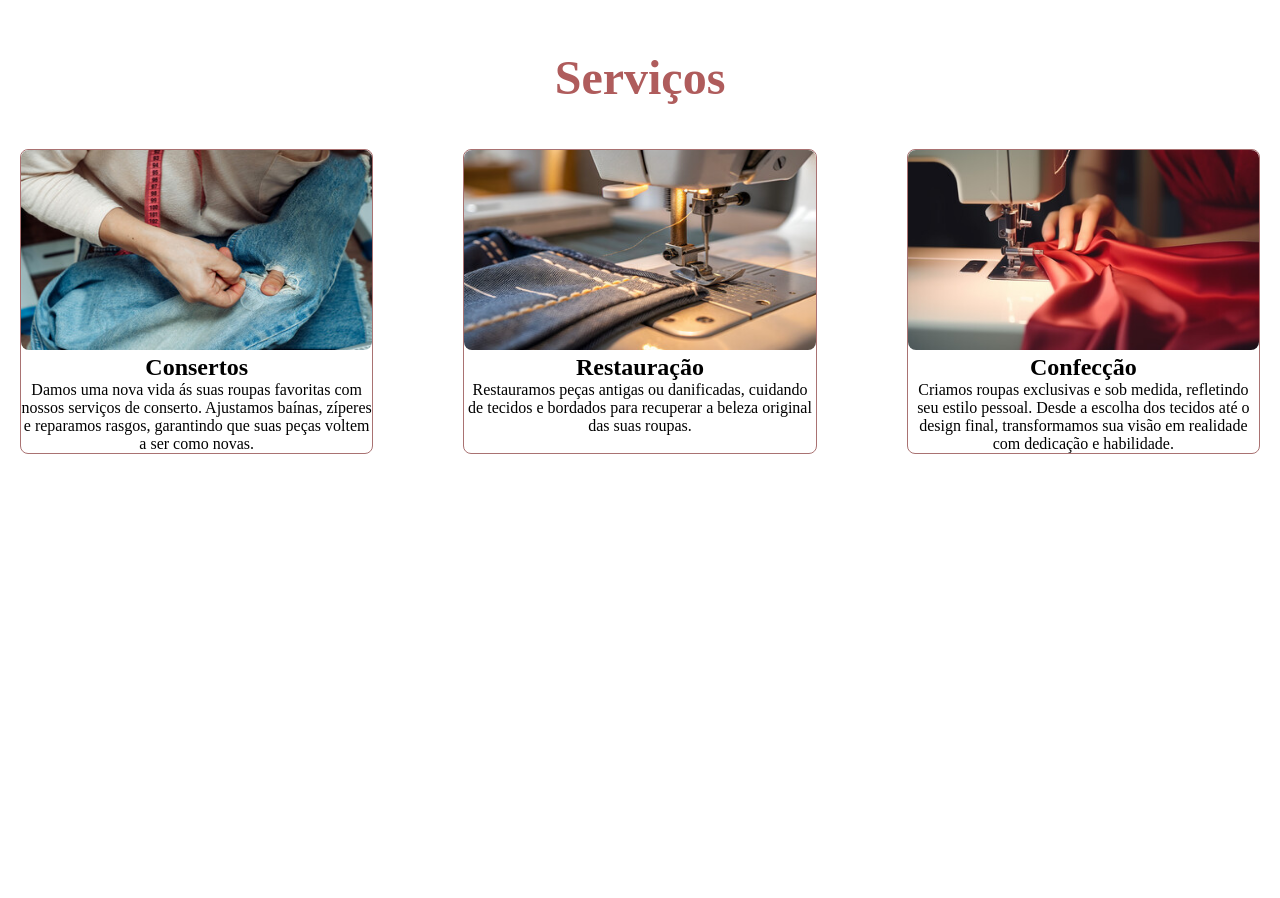
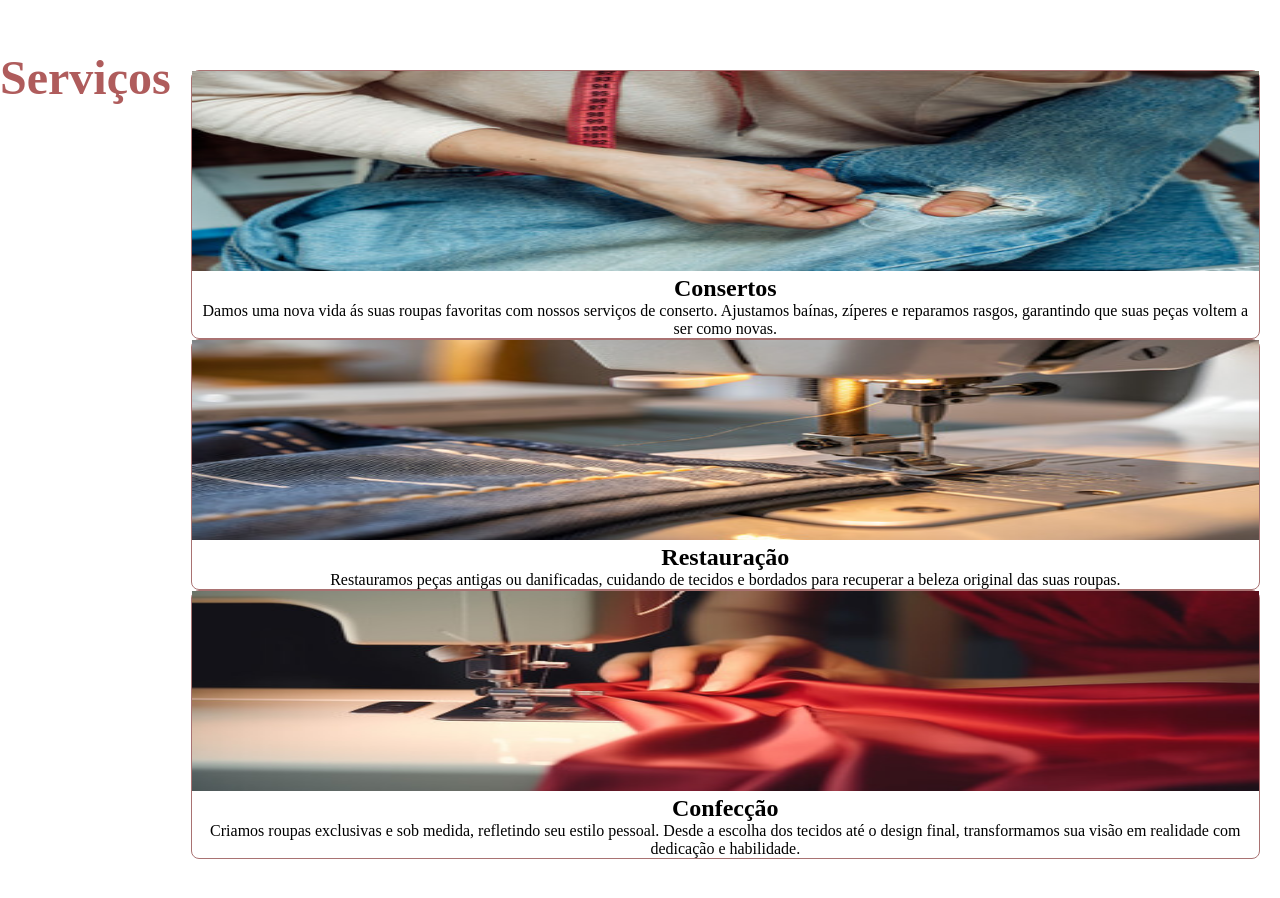
Before and after one commit to dricastro/projeto-atelie, a plain HTML site: page index.html in a window 1280 px wide. Before the commit the page ends 800 px from the top, so only its background shows below. Drawn offline with Linux system fonts and the light colour scheme.

Commit message:
atualizacoes-projeto

```diff
--- a/assets/css/style.css
+++ b/assets/css/style.css
@@ -4,37 +4,30 @@
   border: 0;
   box-sizing: border-box;
 }
-body {
+.area-servicos {
+  display: flex;
   width: 100vw;
-  display: flex;
-  align-items: center;
-}
-.area-main {
-  height: 100px;
-  width: 100%;
-  display: flex;
-}
-.area-servicos{
+  height: auto;
+  margin-top: 50px;
+  margin-bottom: 50px;
 
 }
 .servicos-titulo{
-  margin-top: 50px;
-  margin-bottom: 50px;
   color: #af5c5c;
   font-size: 2rem;
   margin-bottom: 1.5rem;
   text-align: center;
 }
 .area-cards {
+  flex: 1;
   display: flex;
-  justify-content: space-between; /* Distribui o espaço igualmente */
-  gap: 90px; /* Espaço entre os cards */
+  flex-direction: column;
+  text-align: center;
   padding: 20px;
-  flex-wrap: wrap; /* Permite que os cards quebrem para linha seguinte em telas pequenas */
 
 }
 .card {
-  flex: 1;
+
   min-width: 250px; /* Largura mínima para cada card */
   text-align: center;
   border: 1px solid #a97272;
@@ -44,5 +37,4 @@ body {
 .banner-img {
   width: 100%;
   height: 200px;
-  border-radius: 8px;
 }
--- a/index.html
+++ b/index.html
@@ -8,41 +8,27 @@
 
 </head>
 <body>
-    <main class="area-main">
     <section class="area-servicos">
         <div class="servicos-titulo">
             <h1>Serviços</h1>
         </div>
         <div class="area-cards">
             <div class="card">
-                    <div>
                 <img class="banner-img" src="./assets/img/banner1.jpg" alt="">
-                    </div>
-                    <div>
                 <h1>Consertos</h1>
                 <p>Damos uma nova vida ás suas roupas favoritas com nossos serviços de conserto. Ajustamos baínas, zíperes e reparamos rasgos, garantindo que suas peças voltem a ser como novas.</p>
             </div>
-                </div>
             <div class="card">
-                    <div>
                 <img class="banner-img" src="./assets/img/banner2.jpg" alt="">
-                    </div>
-                    <div>
                 <h1>Restauração</h1>
                 <p>Restauramos peças antigas ou danificadas, cuidando de tecidos e bordados para recuperar a beleza original das suas roupas. </p>
             </div>
-                </div>
             <div class="card">
-                    <div>
                 <img class="banner-img" src="./assets/img/banner3.jpg" alt="">
-                    </div>
-                    <div>
                 <h1>Confecção</h1>
                 <p>Criamos roupas exclusivas e sob medida, refletindo seu estilo pessoal. Desde a escolha dos tecidos até o design final, transformamos sua visão em realidade com dedicação e habilidade.</p>
             </div>
         </div>
-            </div>
     </section>
-    </main>
 </body>
 </html>
```
Lines whose indentation alone changed are shown as unchanged.
